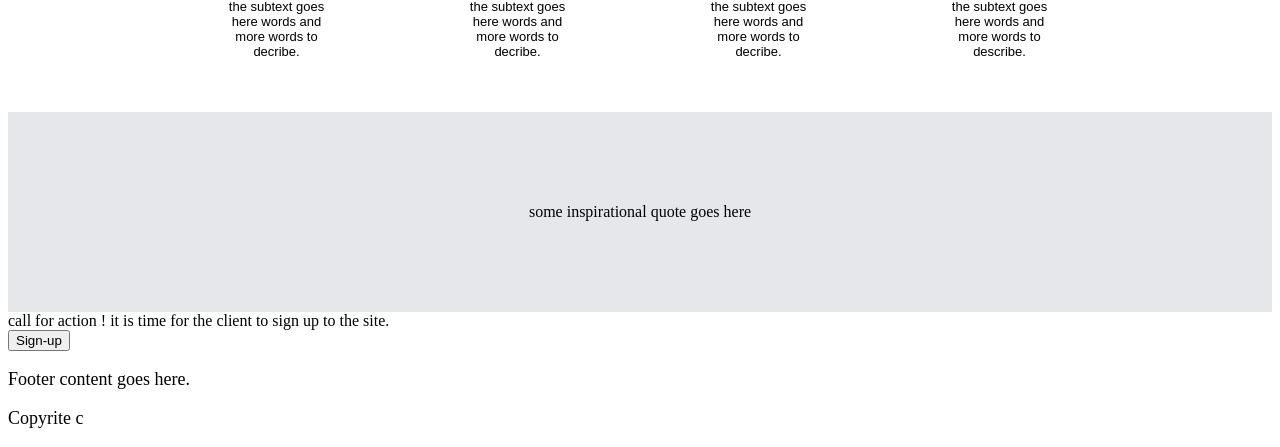
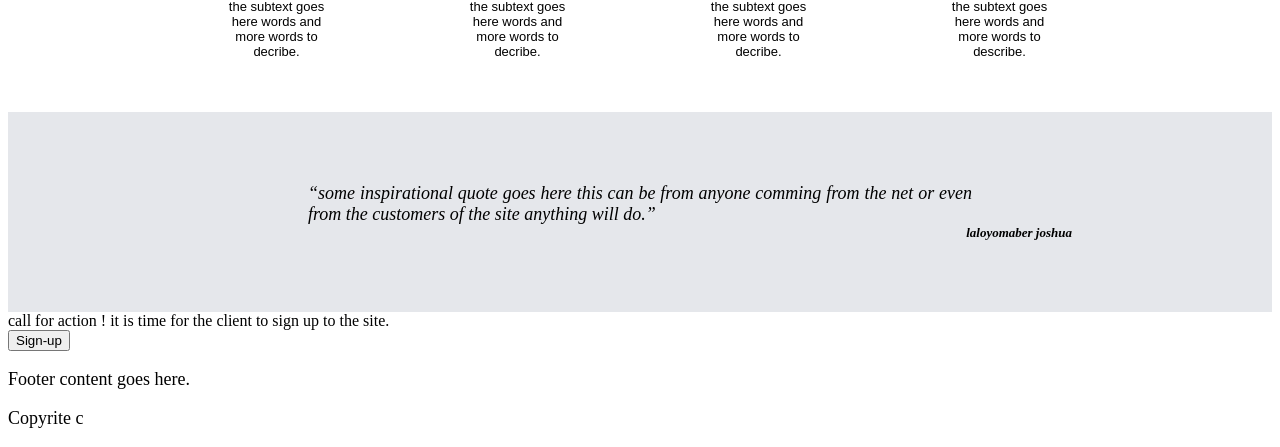
Before and after one commit to JoshuaLaloyo/odin-landing-page, a plain HTML site: page index.html in a window 1280 px wide. Shown: the part 625-1072 px from the top of the page. Drawn offline with Linux system fonts and the light colour scheme.

Commit message:
added a q and an adress element to the the .qoute div.

```diff
--- a/index.html
+++ b/index.html
@@ -57,7 +57,11 @@
         </div>
         </div>
         <div class="quote">
-            <p>some inspirational quote goes here</p>
+            <p><q>some inspirational quote goes here this can be from anyone comming from the net or even from the customers of the site anything will do.</q>
+            <address>
+                laloyomaber joshua <br>
+            </address>
+            </p>
         </div>
         <section class="Sign-up">
             <div> call for action ! it is time for the client to sign up to the site.</div>
--- a/landing.css
+++ b/landing.css
@@ -101,5 +101,20 @@ img {
     justify-content: center;
 }
 .quote p {
-    padding: 50px;
+    padding: px;
+    font-style: italic;
+    margin-top: 50px;
+    margin-bottom: 0;
+    margin-left: 300px;
+    margin-right: 300px;
+    font-size: large;
+    text-align: justify;
+
 }
+address {
+    text-align: right;
+    font-style: italic;
+    font-size: small;
+    margin-right: 200px;
+    font-weight: 700;
+}
```
